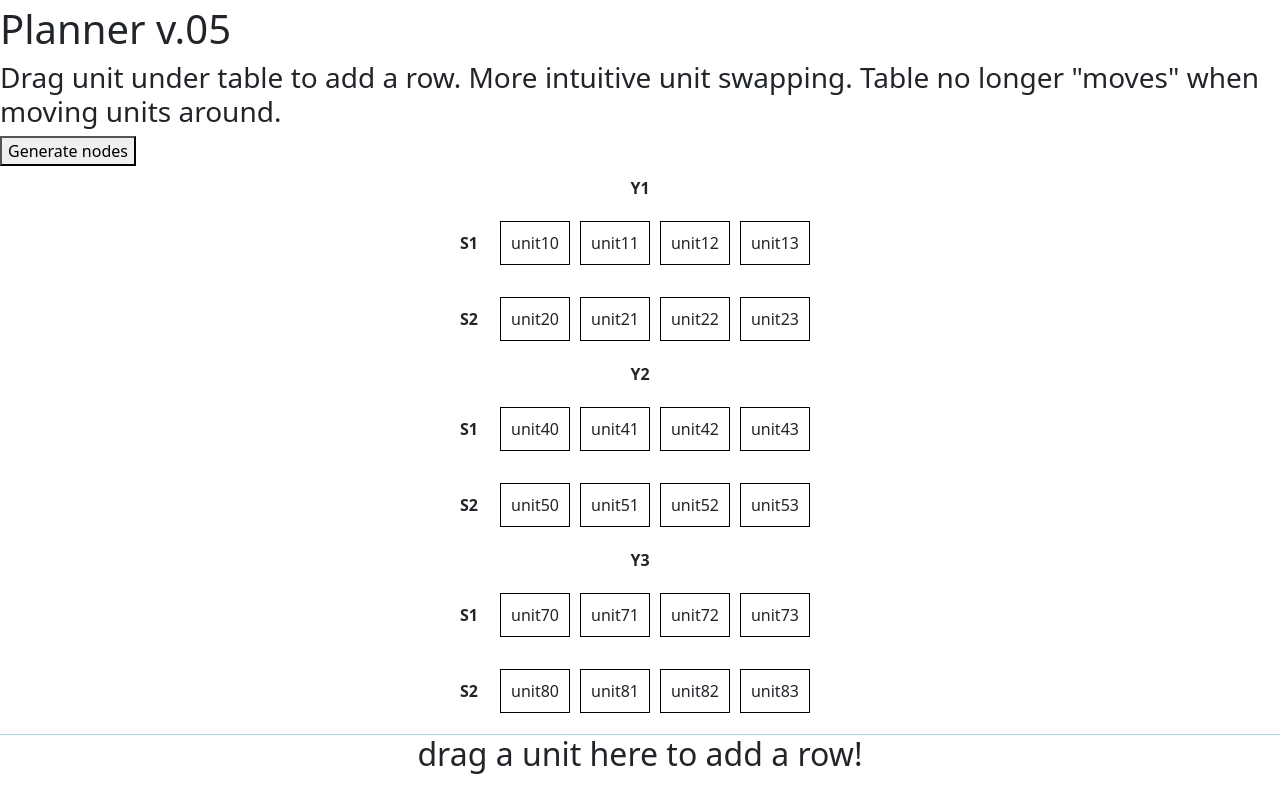
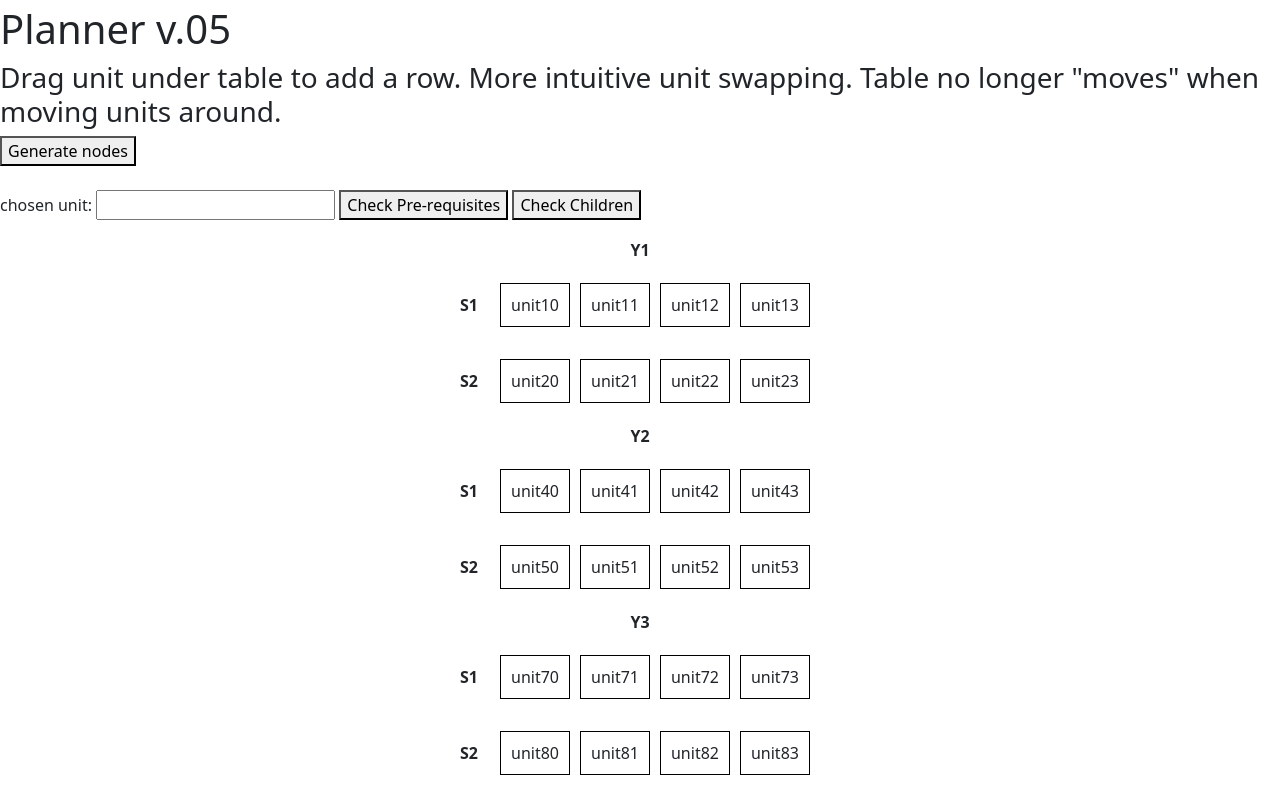
Before and after one commit to Haxinator/CITS3200Project, a Flask app: template app/templates/preferences.html in a window 1280 px wide. Shown: the part 51-846 px from the top of the page. Before the commit the page ends 825 px from the top, so only its background shows below. Run offline with Flask 3, Linux system fonts and the light colour scheme; the template is opened without the code that fills it, so the values that code supplies are empty.

Commit message:
added elements to showcase unit paths

```diff
--- a/app/static/js/planner.js
+++ b/app/static/js/planner.js
@@ -234,19 +234,8 @@ function appendRow(e)
     semester1.appendChild(item);
 }
 
-//create units
-// function create_units(unit_form) {
-//     let form_elements = document.getElementById(unit_form).elements;
-//     let unitcode = form_elements["unitcode"].value;
-
-//     const xhttp = new XMLHttpRequest();
-//     let server = '/create'
-//     xhttp.open("POST", server, true);
-//     xhttp.send(unitcode);
-// }
-
 //TEST: generating nodes from neo4j graph
-function display_units() {
+function display_all() {
     const xhttp = new XMLHttpRequest();
     let server = '/display'
     xhttp.open("GET", server, true);
@@ -256,3 +245,53 @@ function display_units() {
     }
     xhttp.send();
 }
+
+
+function display_unit() {
+    chosen_unit = document.getElementById("chosen_unit").value;
+    document.getElementById("unitchosen").innerHTML = chosen_unit;
+}
+
+//retrieve the requirements of chosen unit
+function get_prereqs() {
+    chosen_unit = document.getElementById("chosen_unit").value;
+
+    const xhttp = new XMLHttpRequest();
+    let server = '/prereqs/'.concat(chosen_unit);
+    xhttp.open("GET", server, true);
+    xhttp.onload = function (e) {
+        document.getElementById('prereqs_head').innerHTML = "This unit requires the following:"
+        document.getElementById('prereqs').innerHTML = xhttp.responseText;
+    }
+    xhttp.send();
+}
+
+//retrieve units that require chosen unit
+function get_children() {
+    chosen_unit = document.getElementById("chosen_unit").value;
+
+    const xhttp = new XMLHttpRequest();
+    let server = '/child_units/'.concat(chosen_unit);
+    xhttp.open("GET", server, true);
+    xhttp.onload = function (e) {
+        document.getElementById('child_head').innerHTML = "This unit is a requirement for the following:"
+        document.getElementById('child_units').innerHTML = xhttp.responseText;
+    }
+    xhttp.send();
+}
+
+//disable buttons if chosen unit field is empty
+const inputField = document.getElementById('chosen_unit');
+const prereqsBtn = document.getElementById('prereqs_btn');
+const childBtn = document.getElementById('child_btn');
+
+inputField.addEventListener('input', function() {
+    if (inputField.value.trim() === '') {
+        prereqsBtn.disabled = true;
+        childBtn.disabled = true;
+    }
+    else {
+        prereqsBtn.disabled = false;
+        childBtn.disabled = false;
+    }
+});
--- a/app/templates/preferences.html
+++ b/app/templates/preferences.html
@@ -11,13 +11,20 @@
     <main id = "root">
         <h1>Planner v.05</h1>
         <h3>Drag unit under table to add a row. More intuitive unit swapping. Table no longer "moves" when moving units around.</h3>
-        <!-- <form id="unit" onsubmit="return create_units('unit')" method="post">
-            <input name="unitcode" type="text">
-            <input type="submit" value="Add unit">
-        </form>
-        <div id="status"></div> -->
-        <button onclick="display_units()">Generate nodes</button>
+
+        <button onclick="display_all()">Generate nodes</button>
         <div id="nodes"></div>
+        <br>
+        <label>chosen unit:</label>
+        <input type="text" id="chosen_unit">
+        <button id="prereqs_btn" onclick="display_unit(); get_prereqs()">Check Pre-requisites</button>
+        <button id="child_btn" onclick="display_unit(); get_children()">Check Children</button>
+        <br>
+        <h6 id="unitchosen"></h6>
+        <h6 id="prereqs_head"></h6>
+        <div id="prereqs"></div>
+        <h6 id="child_head"></h6>
+        <div id="child_units"></div>
     </main>
 
     <script type="text/javascript" src="{{ url_for('static', filename='js/planner.js') }}"></script>
@@ -38,5 +45,6 @@
             alert("You have not completed or passed maths specialist. Unlucky Bud")
         }
 
+
     </script>
 {% endblock %}
```
